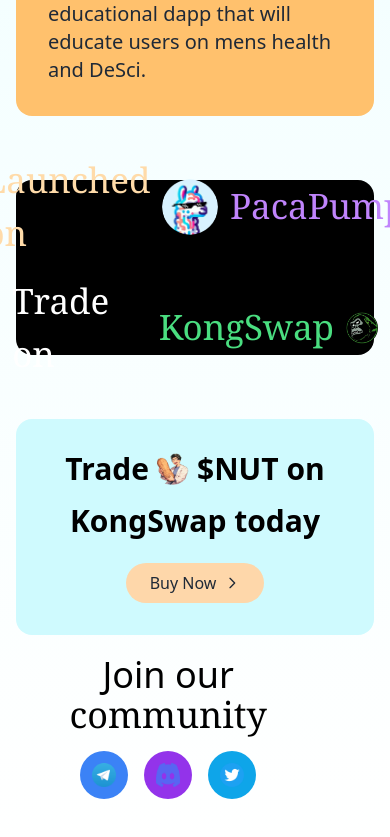
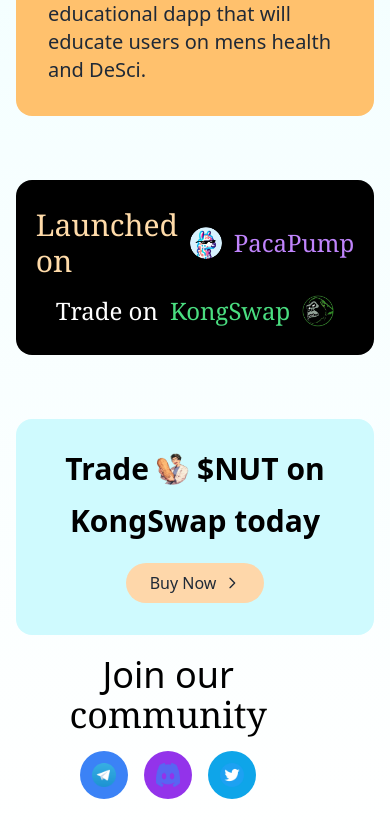
Before and after one commit to Eliodfree/PostNutDao, a React (Vite) app: page / in a window 390 px wide. Shown: the part 1639-2476 px from the top of the page. Built offline with nearby package versions, Linux system fonts and the light colour scheme.

Commit message:
Refactor Mission section layout and design; improve responsiveness and visual consistency

```diff
--- a/src/components/Mission/index.tsx
+++ b/src/components/Mission/index.tsx
@@ -1,8 +1,12 @@
+
+
 const MissionSection = () => {
   return (
     <div className="min-h-screen bg-gradient-to-b from-cyan-50 to-white">
       <div className="max-w-6xl mx-auto px-4 py-8 md:py-1">
+
         <div className="relative max-w-3xl mx-auto text-center mb-16">
+
           <div className="relative">
             <img
               className="w-full h-auto bg-contain bg-center bg-no-repeat"
@@ -23,17 +27,16 @@ const MissionSection = () => {
                 </div>
               </div>
 
-              <h2 className="text-6xl font-bold mb-6 tracking-tight">
-                OUR MISSION
-              </h2>
+              <h2 className="text-6xl font-bold mb-6 tracking-tight">OUR MISSION</h2>
               <p className="text-gray-700 text-lg max-w-2xl mx-auto leading-relaxed">
-                By leveraging blockchain technology PostNutDAO is aiming to
-                educate the masses on mens heath in a easy and accessible way
-                for everyone.
+                By leveraging blockchain technology PostNutDAO is aiming to educate
+                the masses on mens heath in a easy and accessible way for everyone.
               </p>
             </div>
           </div>
         </div>
+
+
 
         <div className="max-w-4xl mx-auto bg-[#FFC16D] rounded-2xl p-8 mb-16">
           <div className="flex flex-col md:flex-row justify-between items-center">
@@ -63,26 +66,25 @@ const MissionSection = () => {
           </div>
         </div>
 
-        <div className="flex items-center justify-center  max-w-4xl mx-auto bg-black text-white rounded-2xl p-16 mb-16  h-[175px]">
+
+        <div className="flex items-center justify-center  max-w-4xl mx-auto bg-black text-white rounded-2xl p-8 mb-16  h-[175px]">
           <div className="flex flex-col space-y-4">
             <div className="flex items-center justify-center gap-3">
-              <span className="text-[35px] font-serif text-[#FFDBA9]">
+              <span className="text-3xl font-serif text-[#FFDBA9]">
                 Launched on
               </span>
               <img
                 src="/images/logo.png"
                 alt="PacaPump"
-                className="w-14 h-14 rounded-full"
+                className="w-8 h-8 rounded-full"
               />
-              <span className="text-[35px] text-purple-400 font-serif">
+              <span className="text-2xl text-purple-400 font-serif">
                 PacaPump
               </span>
             </div>
             <div className="flex items-center justify-center gap-3">
-              <span className="text-[35px] font-serif text-white">
-                Trade on
-              </span>
-              <span className="text-[35px] text-green-400 font-serif">
+              <span className="text-2xl font-serif text-white">Trade on</span>
+              <span className="text-2xl text-green-400 font-serif">
                 KongSwap
               </span>
               <img
@@ -94,11 +96,16 @@ const MissionSection = () => {
           </div>
         </div>
 
+
         <div className="max-w-4xl mx-auto bg-cyan-100 rounded-2xl p-8 mb-5 relative">
           <div className="flex flex-col items-center text-center relative z-10">
             <div className="flex items-center gap-2 mb-4">
               <span className="text-3xl font-bold">Trade</span>
-              <img src="/images/peunut.png" alt="Token" className="w-8 h-8" />
+              <img
+                src="/images/peunut.png"
+                alt="Token"
+                className="w-8 h-8"
+              />
               <span className="text-3xl font-bold">$NUT on</span>
             </div>
             <div className="text-3xl font-bold mb-6">KongSwap today</div>
@@ -120,6 +127,7 @@ const MissionSection = () => {
             </button>
           </div>
         </div>
+
 
         <div className="flex items-center justify-evenly max-w-4xl mx-auto text-center relative  ">
           <div>
```
Lines whose indentation alone changed are shown as unchanged.
